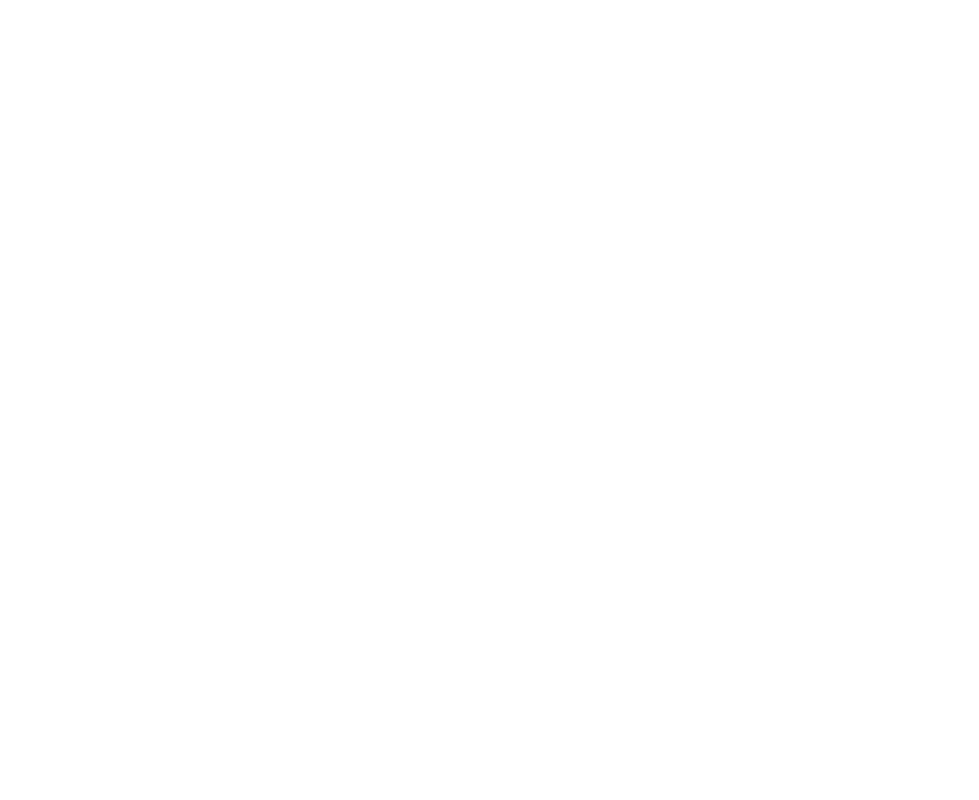
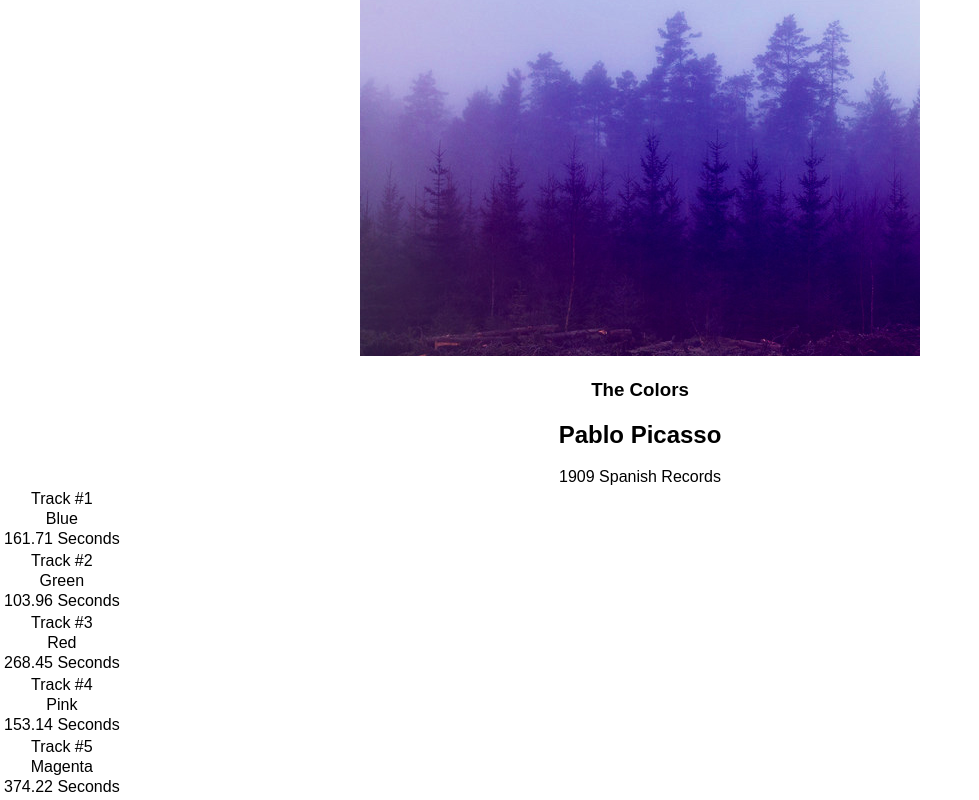
Before and after one commit to caseyr28/bloc-jams-react, a React (Create React App) app: page /album/the-colors in a window 1280 px wide. Shown: the part 302-1102 px from the top of the page, without its empty margins (0-979 px from the left). Before the commit the page ends 800 px from the top, so only its background shows below. Built offline with nearby package versions, Linux system fonts and the light colour scheme.

Commit message:
Assignment: 'Bloc-Jams–Album' completed.

```diff
--- a/src/components/Album.js
+++ b/src/components/Album.js
@@ -1,10 +1,49 @@
 import React, { Component } from 'react';
+import albumData from './../data/albums';
 
 class Album extends Component {
+  constructor(props) {
+    super(props);
+
+    const album = albumData.find( album => {
+      return album.slug === this.props.match.params.slug
+    });
+
+    this.state = {
+      album: album
+    };
+  }
+
   render() {
     return (
       <section className="album">
-         {this.props.match.params.slug} Album will go here
+         <section id="album-info">
+         <img id="album-cover-art" src={this.state.album.albumCover} alt={this.state.album.title}/>
+           <div className="album-details">
+           <h1 id="album-title">{this.state.album.title}</h1>
+             <h2 className="artist">{this.state.album.artist}</h2>
+             <div id="release-info">{this.state.album.releaseInfo}</div>
+           </div>
+           <table id="song-list">
+
+           <colgroup>
+             <col id="song-number-column" />
+             <col id="song-title-column" />
+             <col id="song-duration-column" />
+           </colgroup>
+           <tbody>
+              {
+              this.state.album.songs.map( (song, index) =>
+                <div key={index}>
+                  <tr> Track #{index+1} </tr>
+                  <tr> {song.title} </tr>
+                  <tr style={{fontsize:10}}> {song.duration} Seconds </tr>
+                </div>
+              )
+            }
+           </tbody>
+         </table>
+         </section>
 
       </section>
     );
```
